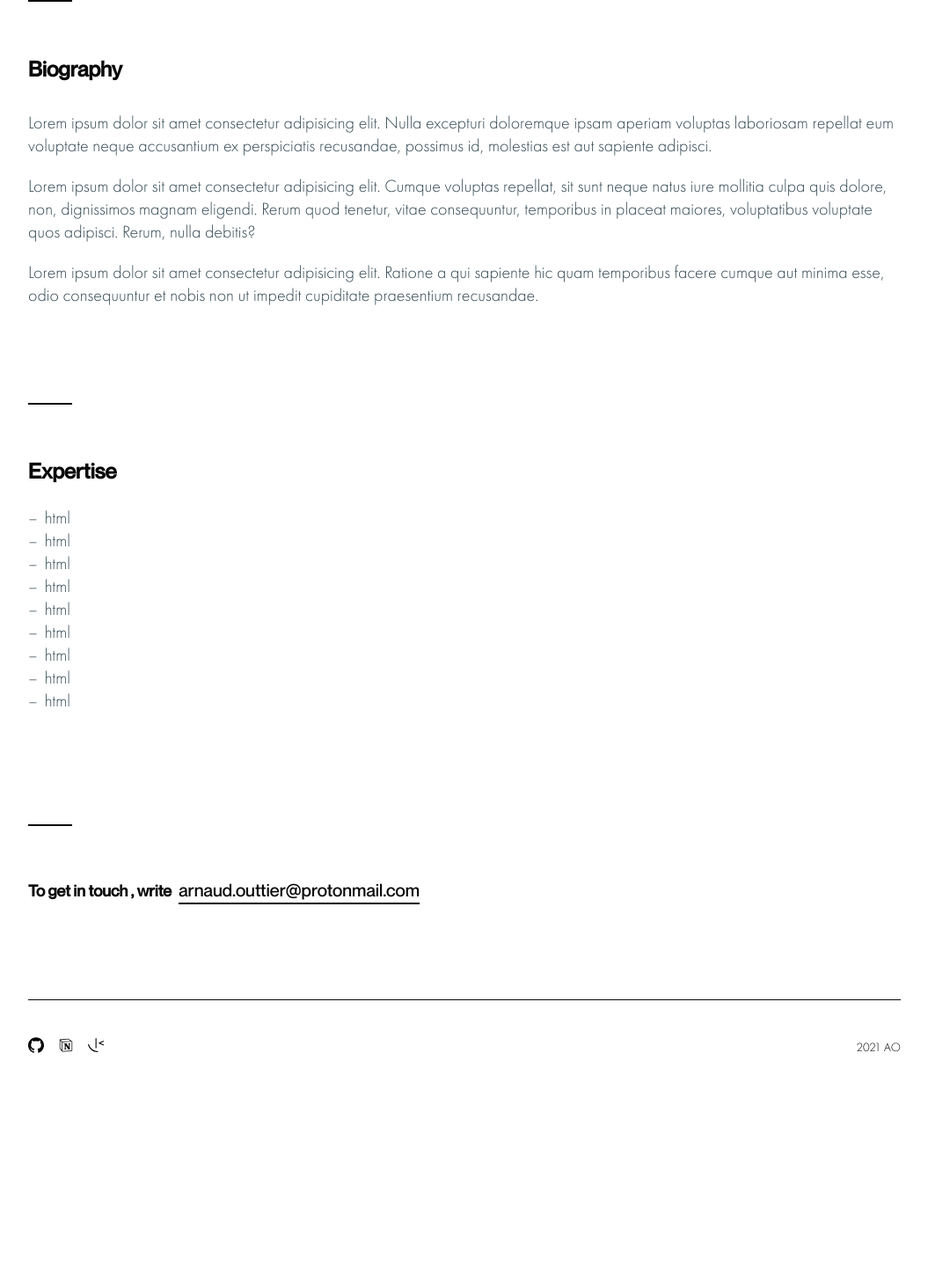
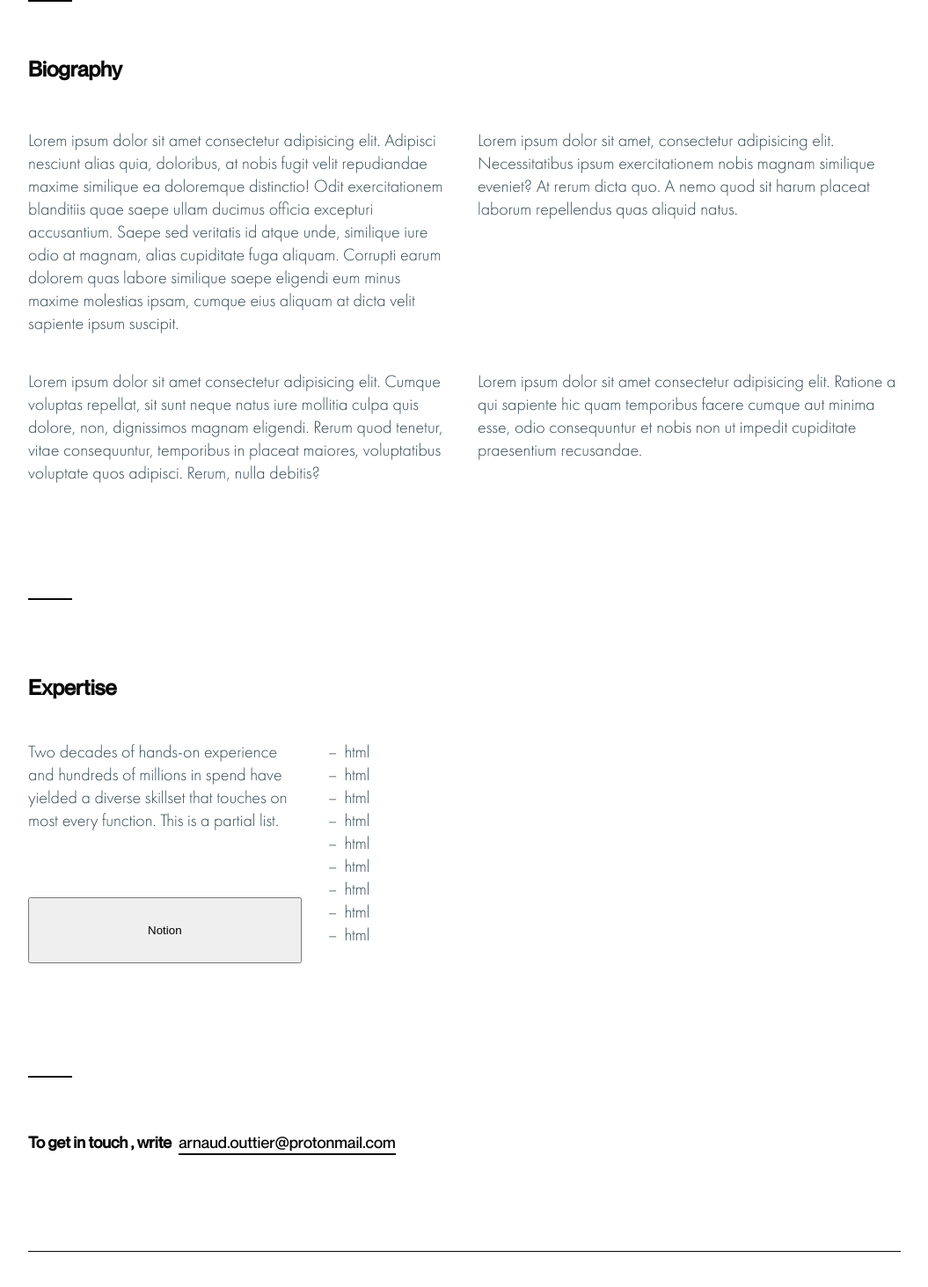
Before and after one commit to arnaudouttier/arnaud-personnal-tailwind, a Vue app: page / in a window 1280 px wide. Shown: the part 740-2203 px from the top of the page at 88% size, without its empty margins (112-1167 px from the left). Before the commit the page ends 1991 px from the top, so only its background shows below. Built offline with nearby package versions, Linux system fonts and the light colour scheme.

Commit message:
modif scroll

```diff
--- a/src/App.vue
+++ b/src/App.vue
@@ -54,17 +54,18 @@ export default {
         element.classList.add("scrolled");
       };
 
-      const hideScrollElement = (element) => {
-        element.classList.remove("scrolled");
-      };
+      // const hideScrollElement = (element) => {
+      //   element.classList.remove("scrolled");
+      // };
 
       const handleScrollAnimation = () => {
         scrollElements.forEach((el) => {
           if (elementInView(el, 1)) {
             displayScrollElement(el);
-          } else if (elementOutofView(el)) {
-            hideScrollElement(el)
           }
+          // else if (elementOutofView(el)) {
+          //   hideScrollElement(el)
+          // }
         })
       }
       window.addEventListener("scroll", () => {
--- a/src/components/Biography.vue
+++ b/src/components/Biography.vue
@@ -1,11 +1,12 @@
 <template>
     <section class="biography js-scroll fade-in">
       <h4>Biography</h4>
-        <p>
-            Lorem ipsum dolor sit amet consectetur adipisicing elit. Nulla excepturi doloremque ipsam aperiam voluptas laboriosam repellat eum voluptate neque accusantium ex perspiciatis recusandae, possimus id, molestias est aut sapiente adipisci.
-        </p>
+      <div class="biography-content">
+        <p>Lorem ipsum dolor sit amet consectetur adipisicing elit. Adipisci nesciunt alias quia, doloribus, at nobis fugit velit repudiandae maxime similique ea doloremque distinctio! Odit exercitationem blanditiis quae saepe ullam ducimus officia excepturi accusantium. Saepe sed veritatis id atque unde, similique iure odio at magnam, alias cupiditate fuga aliquam. Corrupti earum dolorem quas labore similique saepe eligendi eum minus maxime molestias ipsam, cumque eius aliquam at dicta velit sapiente ipsum suscipit.</p>
+        <p>Lorem ipsum dolor sit amet, consectetur adipisicing elit. Necessitatibus ipsum exercitationem nobis magnam similique eveniet? At rerum dicta quo. A nemo quod sit harum placeat laborum repellendus quas aliquid natus.</p>
         <p>Lorem ipsum dolor sit amet consectetur adipisicing elit. Cumque voluptas repellat, sit sunt neque natus iure mollitia culpa quis dolore, non, dignissimos magnam eligendi. Rerum quod tenetur, vitae consequuntur, temporibus in placeat maiores, voluptatibus voluptate quos adipisci. Rerum, nulla debitis?</p>
         <p>Lorem ipsum dolor sit amet consectetur adipisicing elit. Ratione a qui sapiente hic quam temporibus facere cumque aut minima esse, odio consequuntur et nobis non ut impedit cupiditate praesentium recusandae.</p>
+      </div>
     </section>
 </template>
 
@@ -35,7 +36,6 @@ export default {
         animation: fade-in 2s ease-in-out;
     }
 
-
     @keyframes fade-in {
       0% {
         opacity: 0;
@@ -44,4 +44,12 @@ export default {
         opacity: 1;
       }
     }
+
+     @media (min-width: 992px) {
+        .biography-content{
+          display: grid;
+          grid-template-columns: 1fr 1fr;
+          column-gap: 30px;
+        }
+     }
 </style>
--- a/src/components/Contact.vue
+++ b/src/components/Contact.vue
@@ -32,6 +32,7 @@ export default {
     a{
       color: #080808;
       position: relative;
+      font-size: 1.8rem;
 
       &:after{
         content: "";
@@ -39,7 +40,7 @@ export default {
         position: absolute;
         left: 0;
         bottom: -4px;
-        width: 274px;
+        right: 0;
       }
 
     }
--- a/src/components/Expertise.vue
+++ b/src/components/Expertise.vue
@@ -1,6 +1,10 @@
 <template>
     <section class="expertise js-scroll fade-from-left ">
       <h3>Expertise</h3>
+      <div class="expertise-intro">
+        <p>Two decades of hands-on experience and hundreds of millions in spend have yielded a diverse skillset that touches on most every function. This is a partial list.</p>
+      </div>
+      <button>Notion</button>
       <div class="expertise-list">
           <ul>
             <li>html</li>
@@ -61,4 +65,21 @@ export default {
     }
   }
 
+  @media (min-width: 992px) {
+
+    .expertise{
+      display: grid;
+      grid-template-columns: 1fr 1fr 1fr;
+      column-gap: 30px;
+
+      h3, .expertise-intro, button{
+        grid-column: 1/2;
+      }
+    }
+    .expertise-list{
+      grid-column: 2/3;
+      grid-row: 3/5;
+    }
+  }
+
 </style>
```
Lines whose indentation alone changed are shown as unchanged.
